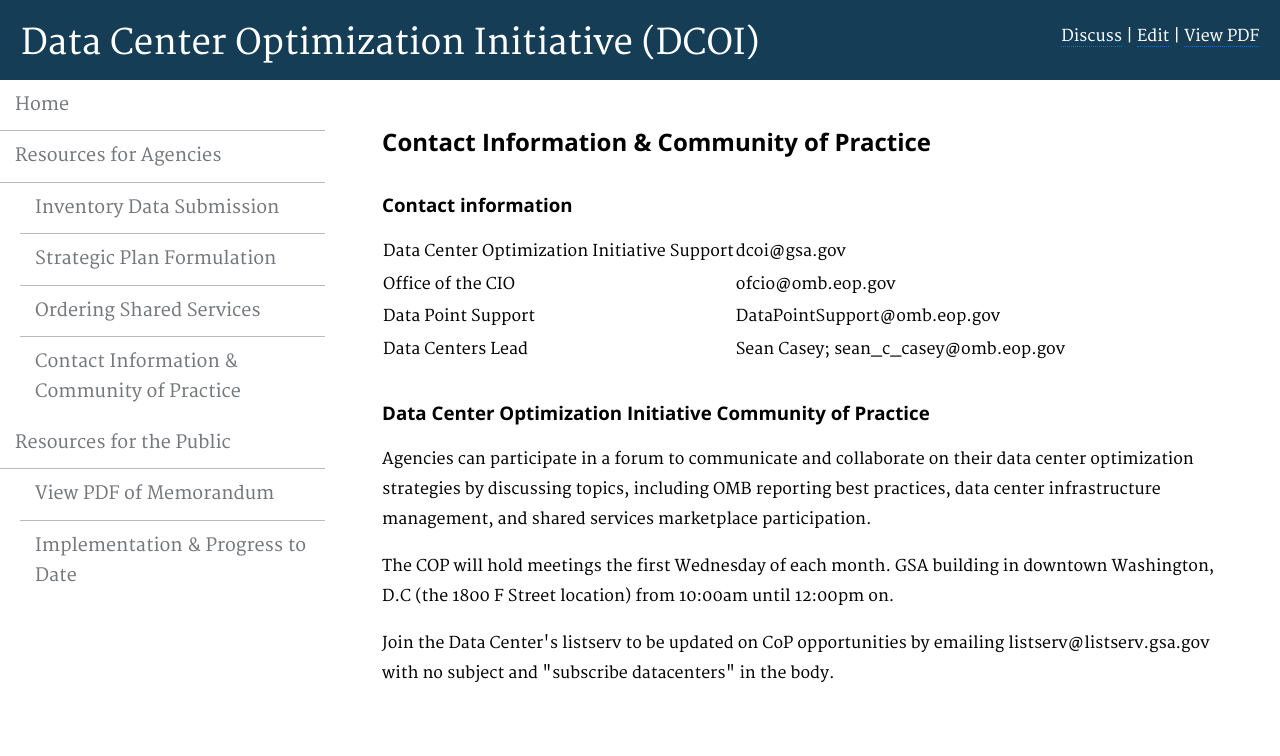
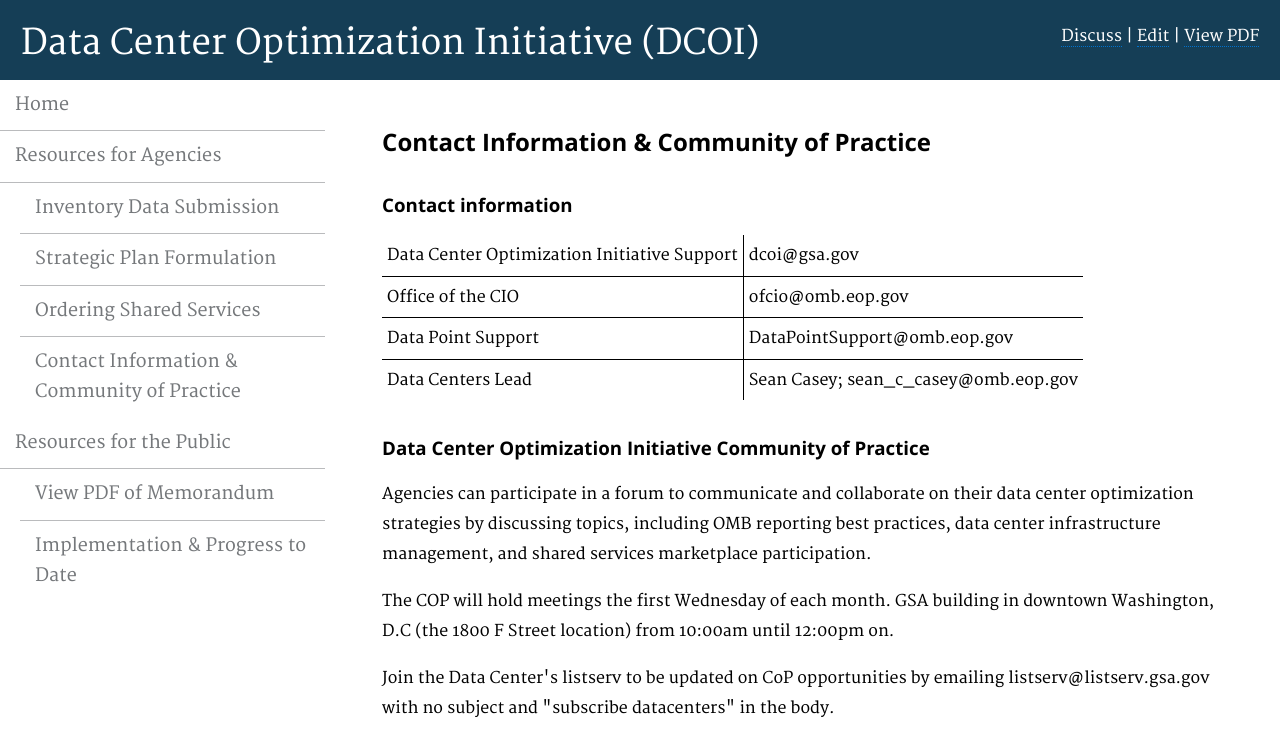
Before and after one commit to ydave-reisys/datacenters, a Jekyll site: the page built from pages/contactinfo-and-practice.html, in a window 1280 px wide. Shown: the top 756 px of the page. Built offline with Jekyll 4.4.1, drawn with Linux system fonts in a browser that asks for light colours; nearby versions of some CDN libraries; Markdown is read by kramdown in place of the engine named in the settings.

Commit message:
test tables contact information page

```diff
--- a/assets/css/styles.scss
+++ b/assets/css/styles.scss
@@ -370,16 +370,15 @@
   width:400px;
   height:260px;
 }
- table.contact-info{
-   table {
+  table.contact-info {
     border-collapse: collapse !important;
   }
   table td, table th {
     border: 1px solid black;
-     text-align: left;
-     font-weight: normal;
-     vertical-align: middle;
-     padding: 5px;
+    text-align:left;
+    font-weight:normal;
+    vertical-align:middle;
+    padding:5px;
   }
   table tr:first-child th {
     border-top: 0 !important;
@@ -398,4 +397,3 @@
   table tr th:last-child {
     border-right: 0 !important;
   }
- }
```
Lines whose indentation alone changed are shown as unchanged.
